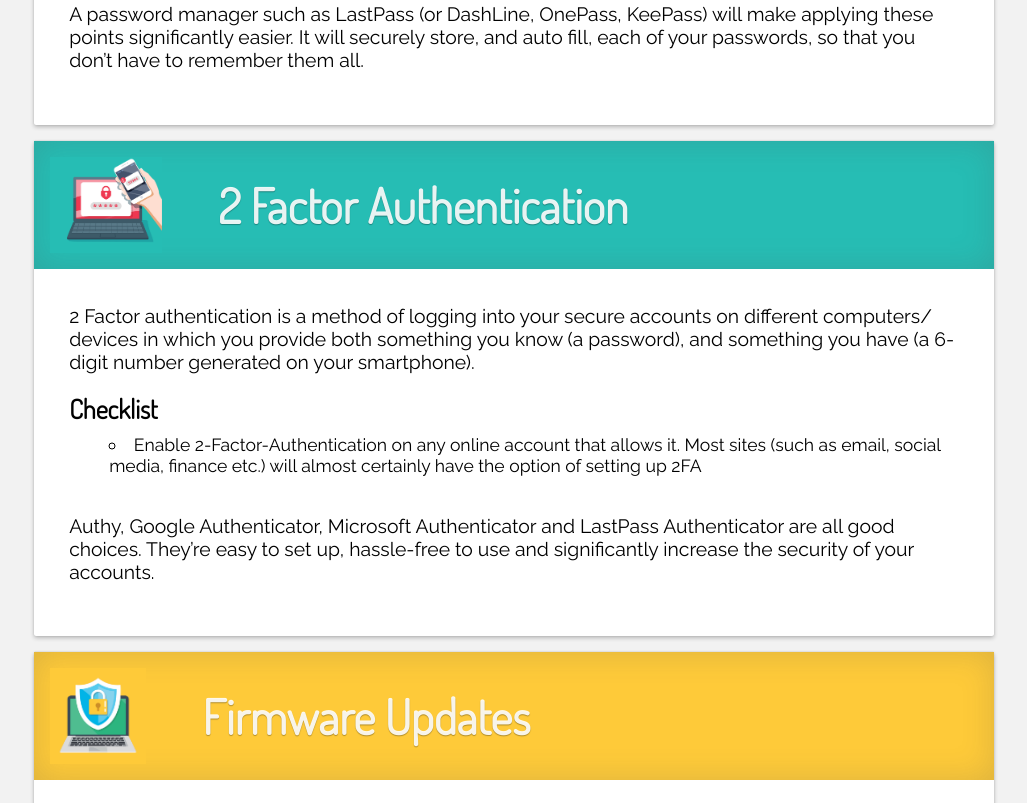
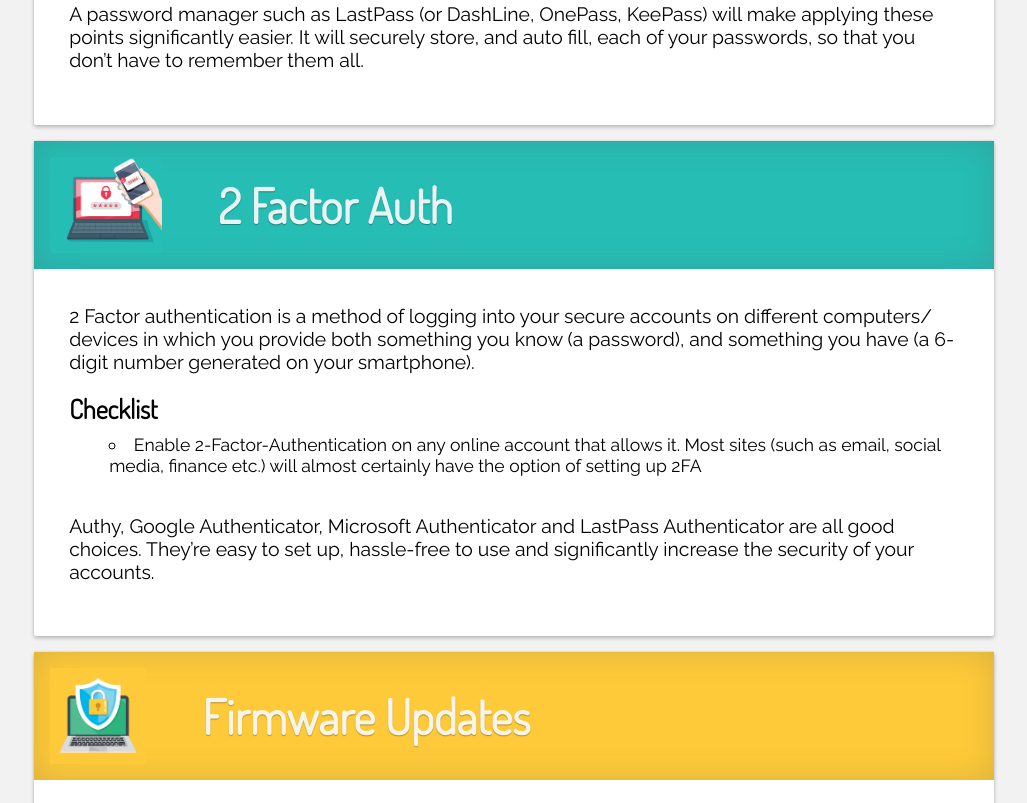
Before and after one commit to Lissy93/cyber-defence-presentation, a website: page handout-tldr.html in a window 1280 px wide. Shown: the part 1837-2640 px from the top of the page, without its empty margins (126-1153 px from the left). Drawn offline with Linux system fonts and the light colour scheme; a web font is replaced by a local one.

Commit message:
Handout V1 ready

```diff
--- a/css/handout-styles.css
+++ b/css/handout-styles.css
@@ -1,5 +1,10 @@
-body{
+html, body{
     background: #f2f2f2;
+    -webkit-print-color-adjust: exact !important;
+}
+
+body {
+    margin: 2em;
 }
 
 @font-face {
@@ -81,6 +86,7 @@ section {
     max-width: 60em;
     margin: 1em auto;
     padding: 0 0 1em 0;
+    page-break-inside: avoid;
 }
 
 section .content{
--- a/handout-tldr.html
+++ b/handout-tldr.html
@@ -133,7 +133,7 @@
         <section>
             <div class="section-header" style="background: #26bdb4;">
                 <img src="assets/icon_2fa.jpg" alt="2 Factor Authentication">
-                <h2>2 Factor Authentication</h2>
+                <h2>2 Factor Auth</h2>
             </div>
             <div class="content">
                 <blockquote>
@@ -263,7 +263,7 @@
         <section>
             <div class="section-header" style="background: #d744a2;">
                 <img src="assets/icon_encryption.jpg" alt="Encryption">
-                <h2>Encryption and Backup</h2>
+                <h2>Encryption</h2>
             </div>
             <div class="content">
                 <blockquote>
```
